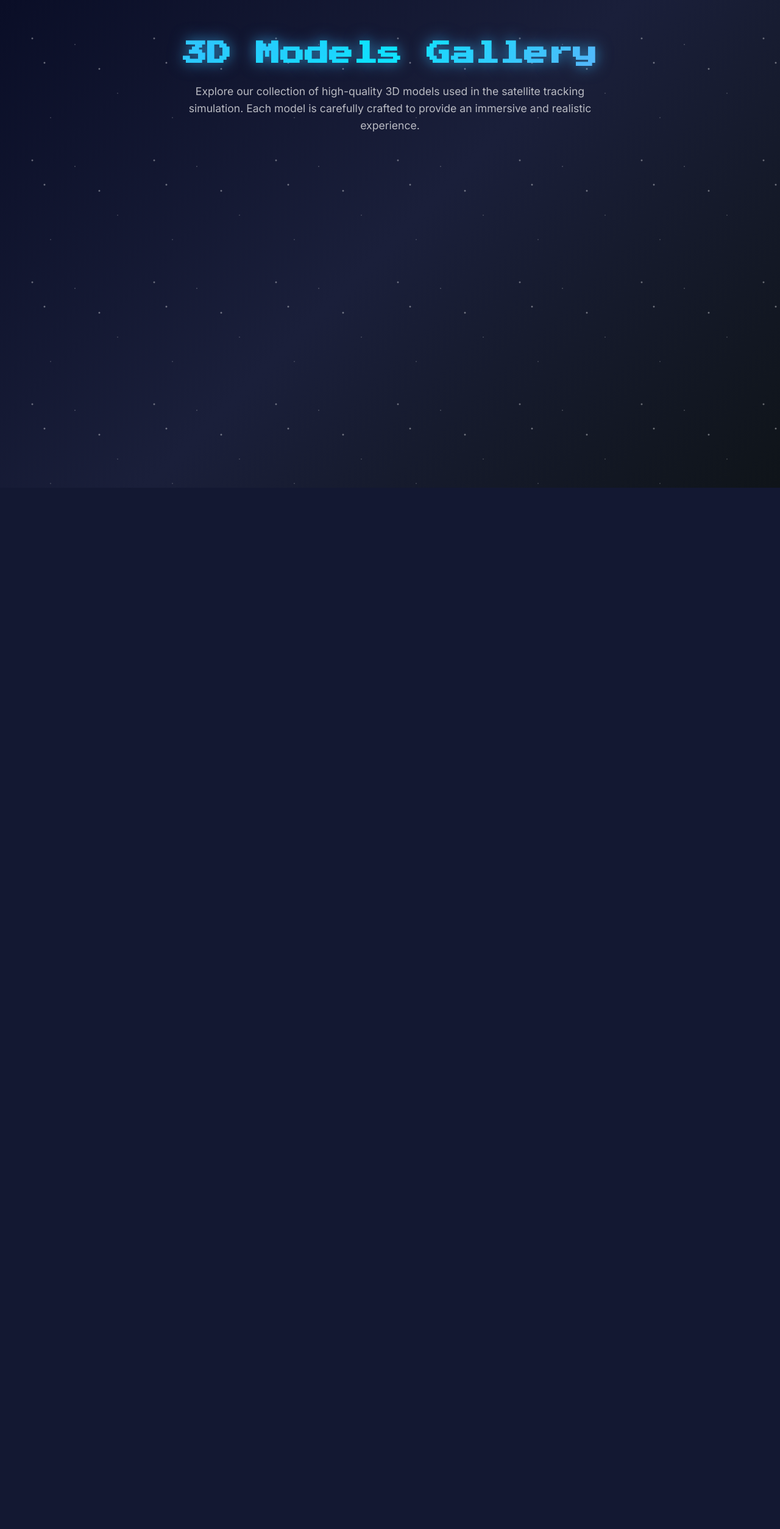
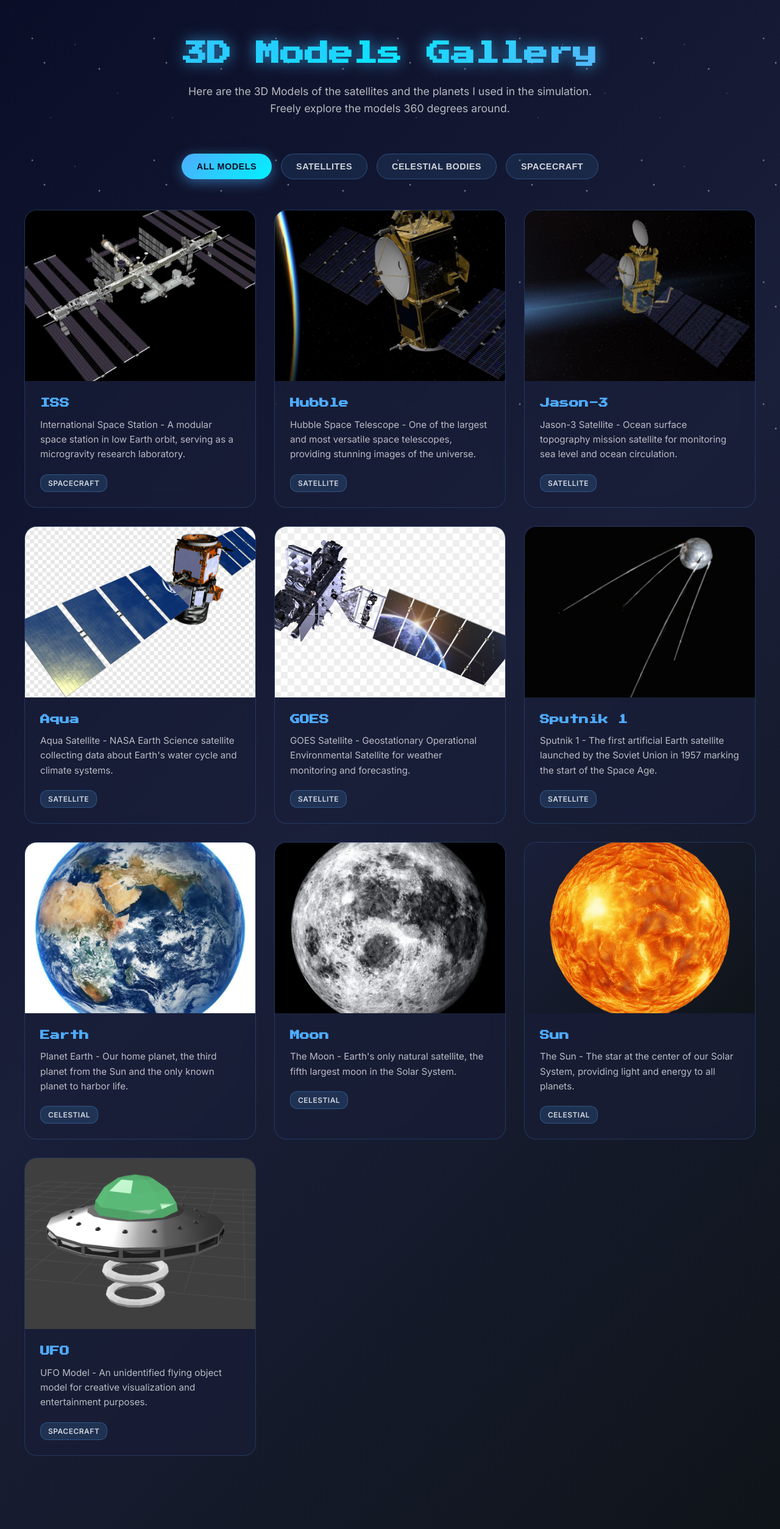
Before and after one commit to sujalnegi/satellite-monitor, a Flask app: page /models in a window 1280 px wide. Shown: the whole page at 61% size. Before the commit the page ends 800 px from the top, so only its background shows below. Run offline with Flask 3, Linux system fonts and the light colour scheme.

Commit message:
#Commit 28: add: satellite data & preview
 -added all satellites data (now the models page shows all satellites)
 -added preview images
 -added goto top button
 -added sorting navigation
 -added badges for the models

```diff
--- a/static/css/models.css
+++ b/static/css/models.css
@@ -87,6 +87,42 @@ body {
     margin: 0 auto;
     line-height: 1.6;
 }
+.filters {
+    display: flex;
+    justify-content: center;
+    gap: 15px;
+    margin-bottom: 50px;
+    flex-wrap: wrap;
+}
+
+.filter-btn {
+    padding: 12px 24px;
+    background: rgba(79, 172, 254, 0.1);
+    border: 1px solid rgba(79, 172, 254, 0.3);
+    border-radius: 25px;
+    color: rgba(255, 255, 255, 0.8);
+    font-size: 0.9rem;
+    font-weight: 600;
+    cursor: pointer;
+    transition: all 0.3s;
+    text-transform: uppercase;
+    letter-spacing: 0.5px;
+}
+
+.filter-btn:hover {
+    background: rgba(79, 172, 254, 0.2);
+    border-color: #4facfe;
+    color: #fff;
+    transform: translateY(-2px);
+    box-shadow: 0 5px 15px rgba(79, 172, 254, 0.3);
+}
+
+.filter-btn.active {
+    background: linear-gradient(135deg, #4facfe 0%, #00f2fe 100%);
+    border-color: transparent;
+    color: #0a0e27;
+    box-shadow: 0 5px 20px rgba(79, 172, 254, 0.5);
+}
 
 .models-grid {
     display: grid;
@@ -164,6 +200,24 @@ body {
     margin-bottom: 20px;
 }
 
+.model-meta {
+    display: flex;
+    gap: 10px;
+    flex-wrap: wrap;
+}
+
+.meta-tag {
+    padding: 6px 12px;
+    background: rgba(79, 172, 254, 0.15);
+    border: 1px solid rgba(79, 172, 254, 0.3);
+    border-radius: 12px;
+    font-size: 0.75rem;
+    color: rgba(255, 255, 255, 0.8);
+    font-weight: 600;
+    text-transform: uppercase;
+    letter-spacing: 0.5px;
+}
+
 .loading-placeholder {
     width: 80px;
     height: 80px;
--- a/static/js/models.js
+++ b/static/js/models.js
@@ -1,8 +1,89 @@
-import * as THREE from 'three';
-import { GLTFLoader } from 'three/addons/loaders/GLTFLoader.js';
+const modelsData = [
+    {
+        name: 'ISS',
+        file: 'iss.glb',
+        preview: 'iss.png',
+        description: 'International Space Station - A modular space station in low Earth orbit, serving as a microgravity research laboratory.',
+        category: 'spacecraft',
+        tags: ['Spacecraft', 'LEO', 'Research']
+    },
+    {
+        name: 'Hubble',
+        file: 'hubble.glb',
+        preview: 'hubble.png',
+        description: 'Hubble Space Telescope - One of the largest and most versatile space telescopes, providing stunning images of the universe.',
+        category: 'satellite',
+        tags: ['Telescope', 'LEO', 'Observatory']
+    },
+    {
+        name: 'Jason-3',
+        file: 'Jason_3.glb',
+        preview: 'jason_3.png',
+        description: 'Jason-3 Satellite - Ocean surface topography mission satellite for monitoring sea level and ocean circulation.',
+        category: 'satellite',
+        tags: ['Earth Observation', 'Ocean', 'Climate']
+    },
+    {
+        name: 'Aqua',
+        file: 'aqua.glb',
+        preview: 'aqua.png',
+        description: 'Aqua Satellite - NASA Earth Science satellite collecting data about Earth\'s water cycle and climate systems.',
+        category: 'satellite',
+        tags: ['Earth Observation', 'Climate', 'Water']
+    },
+    {
+        name: 'GOES',
+        file: 'goes.glb',
+        preview: 'goes.png',
+        description: 'GOES Satellite - Geostationary Operational Environmental Satellite for weather monitoring and forecasting.',
+        category: 'satellite',
+        tags: ['Weather', 'GEO', 'Monitoring']
+    },
+    {
+        name: 'Sputnik 1',
+        file: 'sputnik_1.glb',
+        preview: 'sputnik_1.png',
+        description: 'Sputnik 1 - The first artificial Earth satellite launched by the Soviet Union in 1957 marking the start of the Space Age.',
+        category: 'satellite',
+        tags: ['Historic', 'LEO', 'Pioneer']
+    },
+    {
+        name: 'Earth',
+        file: 'earth.glb',
+        preview: 'earth.png',
+        description: 'Planet Earth - Our home planet, the third planet from the Sun and the only known planet to harbor life.',
+        category: 'celestial',
+        tags: ['Planet', 'Terrestrial', 'Home']
+    },
+    {
+        name: 'Moon',
+        file: 'moon.glb',
+        preview: 'moon.png',
+        description: 'The Moon - Earth\'s only natural satellite, the fifth largest moon in the Solar System.',
+        category: 'celestial',
+        tags: ['Natural Satellite', 'Rocky', 'Tidally Locked']
+    },
+    {
+        name: 'Sun',
+        file: 'sun.glb',
+        preview: 'sun.png',
+        description: 'The Sun - The star at the center of our Solar System, providing light and energy to all planets.',
+        category: 'celestial',
+        tags: ['Star', 'G-type', 'Energy Source']
+    },
+    {
+        name: 'UFO',
+        file: 'ufo.glb',
+        preview: 'ufo.png',
+        description: 'UFO Model - An unidentified flying object model for creative visualization and entertainment purposes.',
+        category: 'spacecraft',
+        tags: ['Fictional', 'Spacecraft', 'Fun']
+    }
+];
 
-const loader = new GLTFLoader();
 const modelsGrid = document.getElementById('modelsGrid');
+const filterBtns = document.querySelectorAll('.filter-btn');
+const scrollTopBtn = document.getElementById('scrollTop');
 
 function createModelCard(modelData) {
     const card = document.createElement('div');
@@ -11,7 +92,18 @@ function createModelCard(modelData) {
 
     const preview = document.createElement('div');
     preview.className = 'model-preview';
-    preview.innerHTML = '<div class="loading-placeholder"></div>';
+
+    const img = document.createElement('img');
+    img.alt = modelData.name;
+    img.style.width = '100%';
+    img.style.height = '100%';
+    img.style.objectFit = 'cover';
+    img.style.display = 'block';
+    img.onerror = () => {
+        preview.innerHTML = '<div style="display: flex; align-items: center; justify-content: center; height: 100%; color: rgba(255,255,255,0.5); font-size: 0.9rem;">Image not available</div>';
+    };
+    img.src = `/static/assets/previews/${modelData.preview}`;
+    preview.appendChild(img);
 
     const info = document.createElement('div');
     info.className = 'model-info';
@@ -24,74 +116,65 @@ function createModelCard(modelData) {
     description.className = 'model-description';
     description.textContent = modelData.description;
 
+    const meta = document.createElement('div');
+    meta.className = 'model-meta';
+    const categoryTag = document.createElement('span');
+    categoryTag.className = 'meta-tag';
+    categoryTag.textContent = modelData.category.charAt(0).toUpperCase() + modelData.category.slice(1);
+    meta.appendChild(categoryTag);
+
     info.appendChild(name);
     info.appendChild(description);
+    info.appendChild(meta);
 
     card.appendChild(preview);
     card.appendChild(info);
 
-    load3DModel(preview, modelData.file);
-
     return card;
 }
 
-function load3DModel(container, filename) {``
-    const scene = new THREE.Scene();
-    const camera = new THREE.PerspectiveCamera(45, container.offsetWidth / container.offsetHeight, 0.1, 1000);
-    camera.position.z = 3;
-
-    const renderer = new THREE.WebGLRenderer({ alpha: true, antialias: true });
-    renderer.setSize(container.offsetWidth, container.offsetHeight);
-    renderer.setPixelRatio(window.devicePixelRatio);
-
-    const ambientLight = new THREE.AmbientLight(0xffffff, 0.8);
-    scene.add(ambientLight);
-
-    const directionalLight1 = new THREE.DirectionalLight(0x4facfe, 1.5);
-    directionalLight1.position.set(5, 5, 5);
-    scene.add(directionalLight1);
-
-    const directionalLight2 = new THREE.DirectionalLight(0x00f2fe, 1);
-    directionalLight2.position.set(-5, -5, -5);
-    scene.add(directionalLight2);
-
-    const modelPath = window.ASSETS_BASE_PATH + filename;
-    loader.load(
-        modelPath,
-        (gltf) => {
-            const model = gltf.scene;
-
-            const box = new THREE.Box3().setFromObject(model);
-            const center = box.getCenter(new THREE.Vector3());
-            const size = box.getSize(new THREE.Vector3());
-            const maxDim = Math.max(size.x, size.y, size.z);
-            const scale = 2 / maxDim;
-
-            model.position.sub(center);
-            model.scale.multiplyScalar(scale);
-
-            scene.add(model);
-
-            container.innerHTML = '';
-            container.appendChild(renderer.domElement);
-
-            function animate() {
-                requestAnimationFrame(animate);
-                model.rotation.y += 0.005;
-                renderer.render(scene, camera);
-            }
-            animate();
-        },
-        undefined,
-        (error) => {
-            console.error('Error loading model:', error);
-            container.innerHTML = '<div style="color: rgba(255,255,255,0.5); font-size: 0.9rem;">Model unavailable</div>';
-        }
-    );
-}
 modelsData.forEach(modelData => {
     const card = createModelCard(modelData);
     modelsGrid.appendChild(card);
-}
+});
 
-);
+filterBtns.forEach(btn => {
+    btn.addEventListener('click', () => {
+        filterBtns.forEach(b => b.classList.remove('active'));
+        btn.classList.add('active');
+
+        const filter = btn.dataset.filter;
+        const cards = document.querySelectorAll('.model-card');
+
+        cards.forEach(card => {
+            if (filter === 'all' || card.dataset.category === filter) {
+                card.style.display = 'block';
+                setTimeout(() => {
+                    card.style.opacity = '1';
+                    card.style.transform = 'translateY(0)';
+                }, 10);
+            } else {
+                card.style.opacity = '0';
+                card.style.transform = 'translateY(20px)';
+                setTimeout(() => {
+                    card.style.display = 'none';
+                }, 300);
+            }
+        });
+    });
+});
+
+window.addEventListener('scroll', () => {
+    if (window.pageYOffset > 300) {
+        scrollTopBtn.classList.add('visible');
+    } else {
+        scrollTopBtn.classList.remove('visible');
+    }
+});
+
+scrollTopBtn.addEventListener('click', () => {
+    window.scrollTo({
+        top: 0,
+        behavior: 'smooth'
+    });
+});
--- a/templates/models.html
+++ b/templates/models.html
@@ -8,14 +8,6 @@
     <link href="https://fonts.googleapis.com/css2?family=Press+Start+2P&family=Inter:wght@300;400;600;700&display=swap"
         rel="stylesheet">
     <link rel="stylesheet" href="{{ url_for('static', filename='css/models.css') }}">
-    <script type="importmap">
-        {
-            "imports": {
-                "three": "https://unpkg.com/three@0.160.0/build/three.module.js",
-                "three/addons/": "https://unpkg.com/three@0.160.0/examples/jsm/"
-            }
-        }
-    </script>
 </head>
 
 <body>
@@ -23,16 +15,19 @@
     <div class="container">
         <div class="header">
             <h1>3D Models Gallery</h1>
-            <p>Explore our collection of high-quality 3D models used in the satellite tracking simulation. Each model is
-                carefully crafted to provide an immersive and realistic experience.</p>
+            <p>Here are the 3D Models of the satellites and the planets I used in the simulation. Freely explore the models 360 degrees around.</p>
         </div>
+        <div class="filters">
+            <button class="filter-btn active" data-filter="all">All Models</button>
+            <button class="filter-btn" data-filter="satellite">Satellites</button>
+            <button class="filter-btn" data-filter="celestial">Celestial Bodies</button>
+            <button class="filter-btn" data-filter="spacecraft">Spacecraft</button>
+        </div>
+
         <div class="models-grid" id="modelsGrid">
         </div>
     </div>
-    <script>
-        window.ASSETS_BASE_PATH = "{{ url_for('static', filename='assets/') }}";
-    </script>
+    <button class="scroll-top" id="scrollTop">↑</button>
     <script type="module" src="{{ url_for('static', filename='js/models.js') }}"></script>
 </body>
-
 </html>
```
Also changed, not shown: other parts of static/css/models.css (+26 -0 lines), static/js/main.js (+1 -13 lines), static/assets/previews/aqua.png (added), static/assets/previews/earth.png (added), static/assets/previews/goes.png (added), static/assets/previews/hubble.png (added), static/assets/previews/iss.png (added), static/assets/previews/jason_3.png (added), static/assets/previews/moon.png (added), static/assets/previews/sputnik_1.png (added), static/assets/previews/sun.png (added), static/assets/previews/ufo.png (added).
